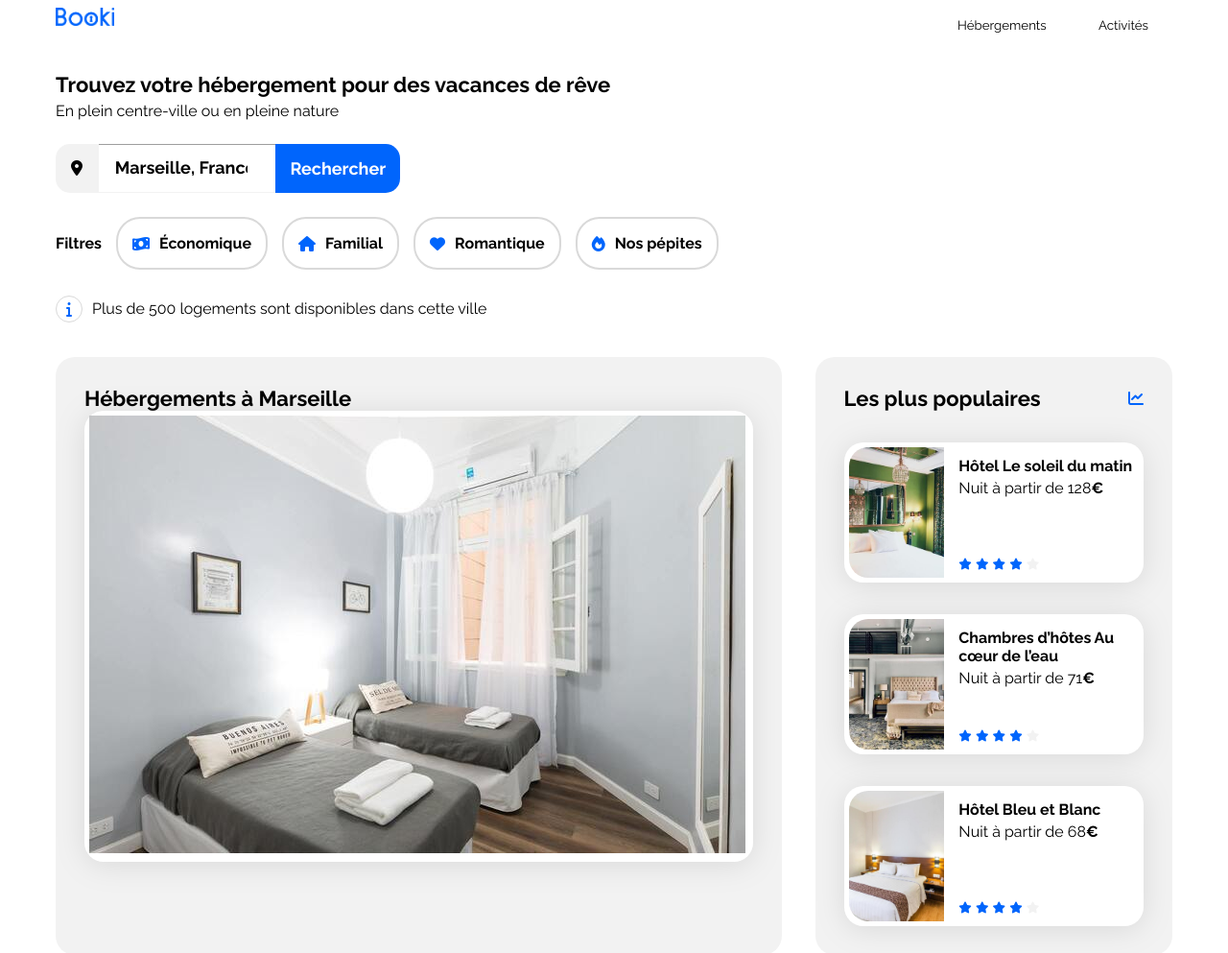
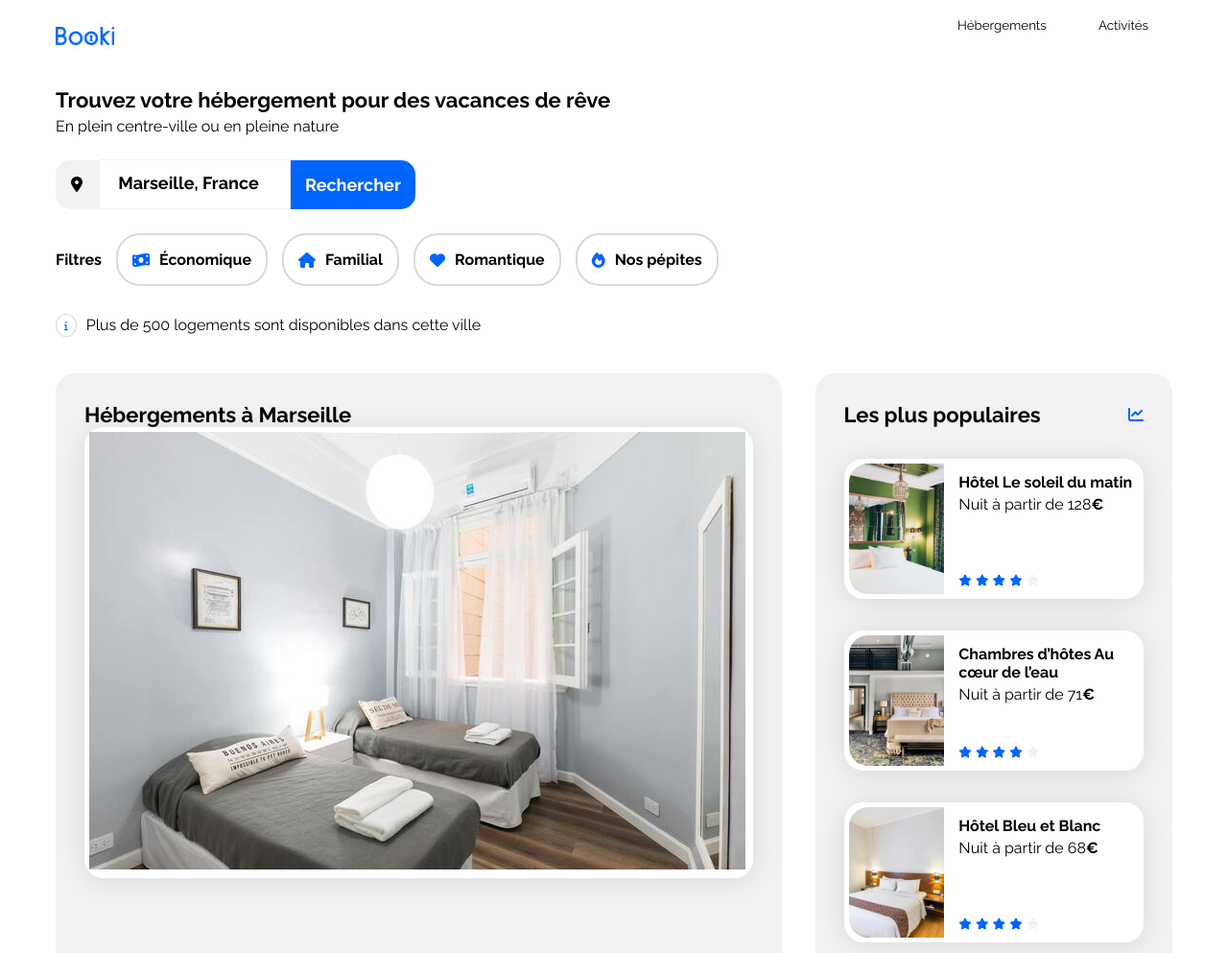
Before and after one commit to Yann0C/Booki-Website, a plain HTML site: page index.html in a window 1280 px wide. Shown: the top 993 px of the page at 96% size. Drawn offline with Linux system fonts and the light colour scheme.

Commit message:
CSS header finalisé

```diff
--- a/css/style.css
+++ b/css/style.css
@@ -16,7 +16,8 @@ header{
 }
 
 .logo img{
-    width: 61.09px;
+    padding-top: 20px;
+    width: 61px;
     height: 19px;
 }
 
@@ -132,17 +133,16 @@ a {
     border-radius: 25px;
     border-color: #D9D9D9;
     padding: 0 15px 0 15px;
+}
 
+.filtres-icone:hover{
+    background-color: #DEEBFF;
 }
 
 .barre-text{
-    padding: 16.7px;  /*Aligner avec la bordure */
-    border-color: #F2F2F2;
-    border-left-width: 0px;
-    border-right-width: 0px;
-    border-top-width: 1px;  /* ICI*/
-    border-bottom-width: 1px;
-
+    padding: 17px;
+    border: 1px solid #F2F2F2;
+    width: 200px; /* ICI */
 }
 
 .barre-text::placeholder {
@@ -159,9 +159,10 @@ a {
 }
 
 .fa-solid.fa-info{
-    border: 1.3px solid;
+    font-size: 10px;
+    border: 1px solid;
     border-color: #D9D9D9;
-    padding: 5px 10px 5px 10px;
+    padding: 6Px 8px 6px 8px;
     border-radius: 100%;
 }
 
@@ -256,9 +257,6 @@ a {
     margin-bottom: 5px;
 }
 
-
-
-
 /* Le code ci-dessous correspond à la version responsive uniquement */
 
 /****** Media queries ***********/
```
